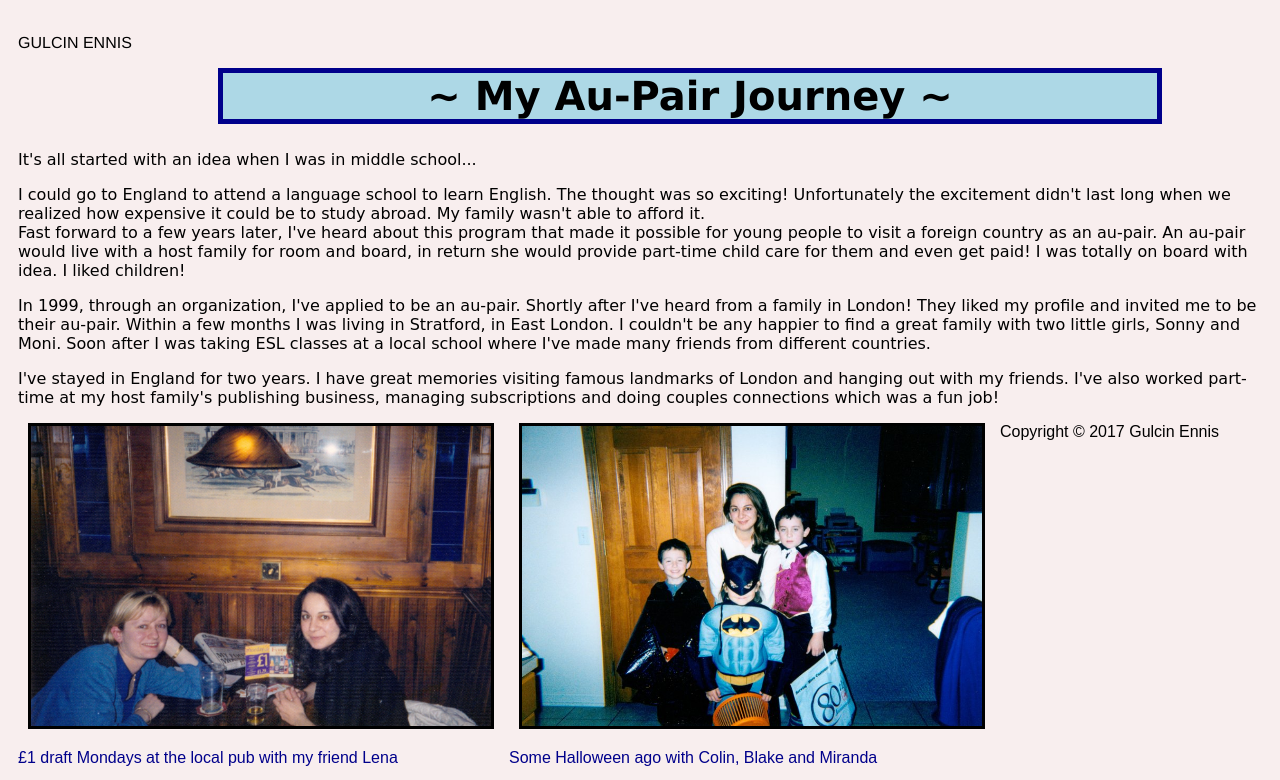
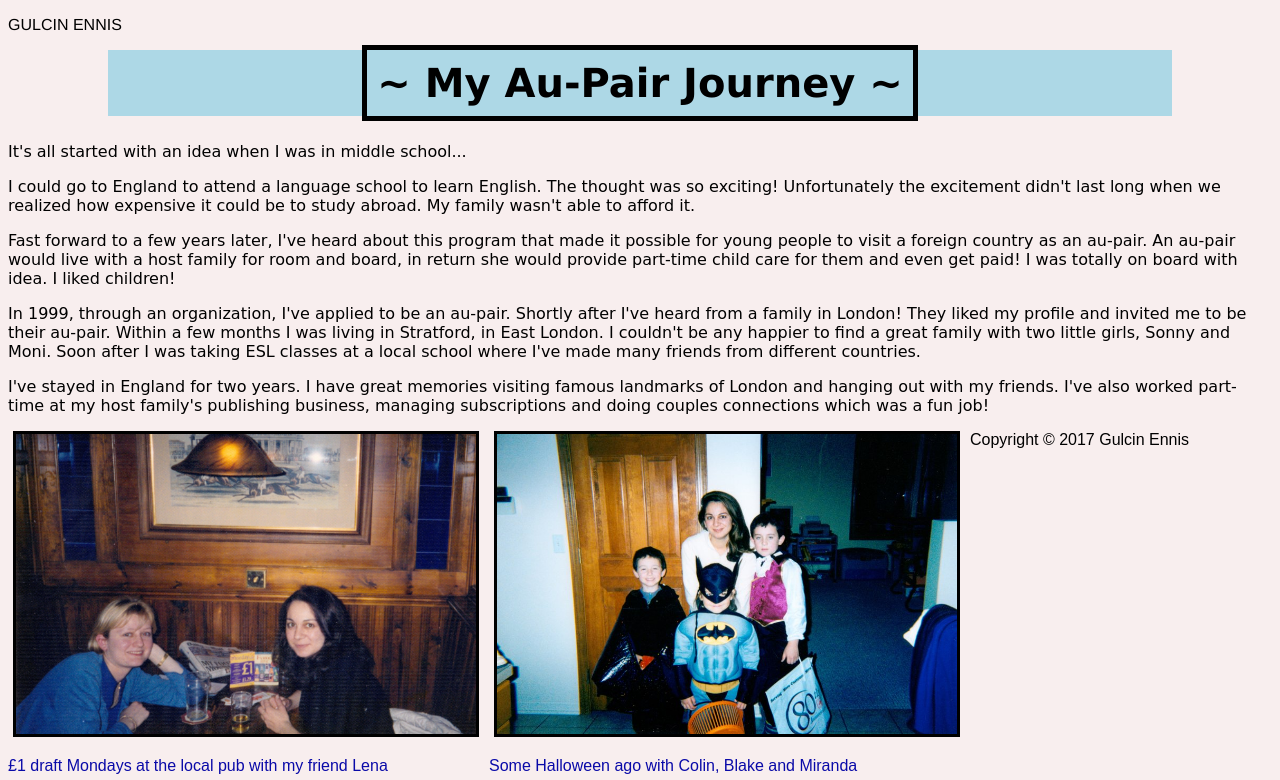
Before and after one commit to G-Ennis/html-me-something, a plain HTML site: page index.html in a window 1280 px wide. Shown: the top 780 px of the page. Drawn offline with Linux system fonts and the light colour scheme; files whose address does not match are found by name.

Commit message:
final changes

```diff
--- a/index.html
+++ b/index.html
@@ -14,7 +14,7 @@
                 <div>
                 <p>It's all started with an idea when I was in middle school...</p>
                 <p>I could go to England to attend a language school to learn English. The thought was so exciting! Unfortunately the excitement didn't last long when we realized how expensive it could be to study abroad. My family wasn't able to afford it.<br>
-                 Fast forward to a few years later, I've heard about this program that made it possible for young people to visit a foreign country as an au-pair. An au-pair would live with a host family for room and board, in return she would provide part-time child care for them and even get paid! I was totally on board with idea. I liked children!
+                <p>Fast forward to a few years later, I've heard about this program that made it possible for young people to visit a foreign country as an au-pair. An au-pair would live with a host family for room and board, in return she would provide part-time child care for them and even get paid! I was totally on board with idea. I liked children!</p>
                 <p>In 1999, through an organization, I've applied to be an au-pair. Shortly after I've heard from a family in London! They liked my profile and invited me to be their au-pair. Within a few months I was living in Stratford, in East London. I couldn't be any happier to find a great family with two little girls, Sonny and Moni. Soon after I was taking ESL classes at a local school where I've made many friends from different countries.<br>
                 <p>I've stayed in England for two years. I have great memories visiting famous landmarks of London and hanging out with my friends. I've also worked part-time at my host family's publishing business, managing subscriptions and doing couples connections which was a fun job!</p>
 
@@ -34,9 +34,9 @@
 
                     <p>After returning from England, I was trying to decide what to do. During that time I started to think about visiting another country while I had the chance. I could go to another European country but I thought it would be so cool to visit the United States. I could improve my English and visit the U.S. for a year.</p>
                 <p>I was again so lucky to be placed with a wonderful family in Grand Rapids, Michigan. By far my experience had surpassed the one I had in England. Everything was so organized. When I first arrived, I had an orientation in New York with about another hundred au-pairs from around the world. I remember them keep reminding us to tip drivers, waiters etc. : ) Overall the orientation was great.<br>
-                In Michigan, I had an au-pair coordinator with a group of about ten au-pairs, which we all became really good friends. We had monthly activities and did a lot of fun stuff. As a part of my au-pair program, I had to take college courses where I've learned Spanish. I've had several fun vacations with my host family. All are great memories. It is now hard to believe that the kids I took care of, Colin and the twins Blake and Miranda, are already college age. I still see their little faces when I think of them.</p>
+                In Michigan, I had an au-pair coordinator with a group of about ten au-pairs, which we all became really good friends. We had monthly activities and did a lot of fun stuff. As a part of my au-pair program, I had to take college courses where I've learned some Spanish. I've had several fun vacations with my host family. All are great memories. It is now hard to believe that the kids I took care of, Colin and the twins Blake and Miranda, are already college age. I still see their little faces when I think of them.</p>
                 <article>
-                        <p> Surprisingly most people don't know what an au-pair is, what it does and what is required to become one. Here are the basic requirements to be eligible:</p>
+                        <p> Surprisingly most people don't know what an au-pair is and what is required to become one. Here are the basic requirements to be eligible:</p>
                         <ul >
                             <li>Meet the age criteria</li>
                             <li>Have high school diploma</li>
@@ -46,7 +46,7 @@
                         </ul>
                         <p>Often times people think an au-pair is like a "nanny" but there are differences. Here is an article that explains the differences well. <a id="reference" href="https://www.aupair.com/en/p-nanny.php">Au-Pair vs Nanny?</a></p>
                     </article>
-                    <p>I finished my year as an au-pair here. About six months into my stay I've met Josh. We got married and I ended up stayed here. From Michigan we've moved to St. Louis, MO and lived there for about fifteen years. And now we are living in the Tampa Bay area for about six months. It strange how life picked me up at one place and dropped me at another. I'm happy with how everything is turned out.</br>I love the U.S. and it's people!
+                    <p>I finished my year as an au-pair here. About six months into my stay I've met Josh. We got married and I ended up stayed here. Shortly after getting married, we've moved to St. Louis, MO and lived there for about fifteen years. And now we are living in the Tampa Bay area for about six months. It's interesting how one event let to another. I'm happy with how everything is turned out. I love the U.S. and it's people! </p>
                 </div>
 
         <footer> Copyright &copy; 2017 Gulcin Ennis</footer>
--- a/styles.css
+++ b/styles.css
@@ -4,16 +4,19 @@ p {
 h1 {
     background-color: lightblue;
     font-size: 30pt;
-    margin: 10px 100px 10px 200px;
-    border: Solid, 5px;
-    border-color: darkblue;
+    margin: 10px 100px 10px 100px;
+    padding: 10px 5px 10px 5px;
     font-family: Lucida Sans;
     text-align: center;
+}
+h1 span{
+    border: solid, 5px;
+    padding: 10px;
+
 }
 body {
     background-color: rgb(248, 238, 238);
     font-size: 12pt;
-    padding: 10px;
 }
 div{
     float:left;
@@ -21,12 +24,12 @@ div{
 }
 .images {
     font-family: Arial;
-    color: darkblue;
+    color: rgb(10, 10, 168);
 }
 div img {
     height:300px;
     width:460px;
-    margin: 0px 10px 0px 10px;
+    margin: 0px 5px 0px 5px;
     border: 3px solid black;
     font-family: Arial;
 }
@@ -41,7 +44,7 @@ article {
 }
 a {
     text-decoration: none;
-    color: red;
+    color: rgb(212, 32, 32);
 }
 footer {
     font-family: Arial;
```
